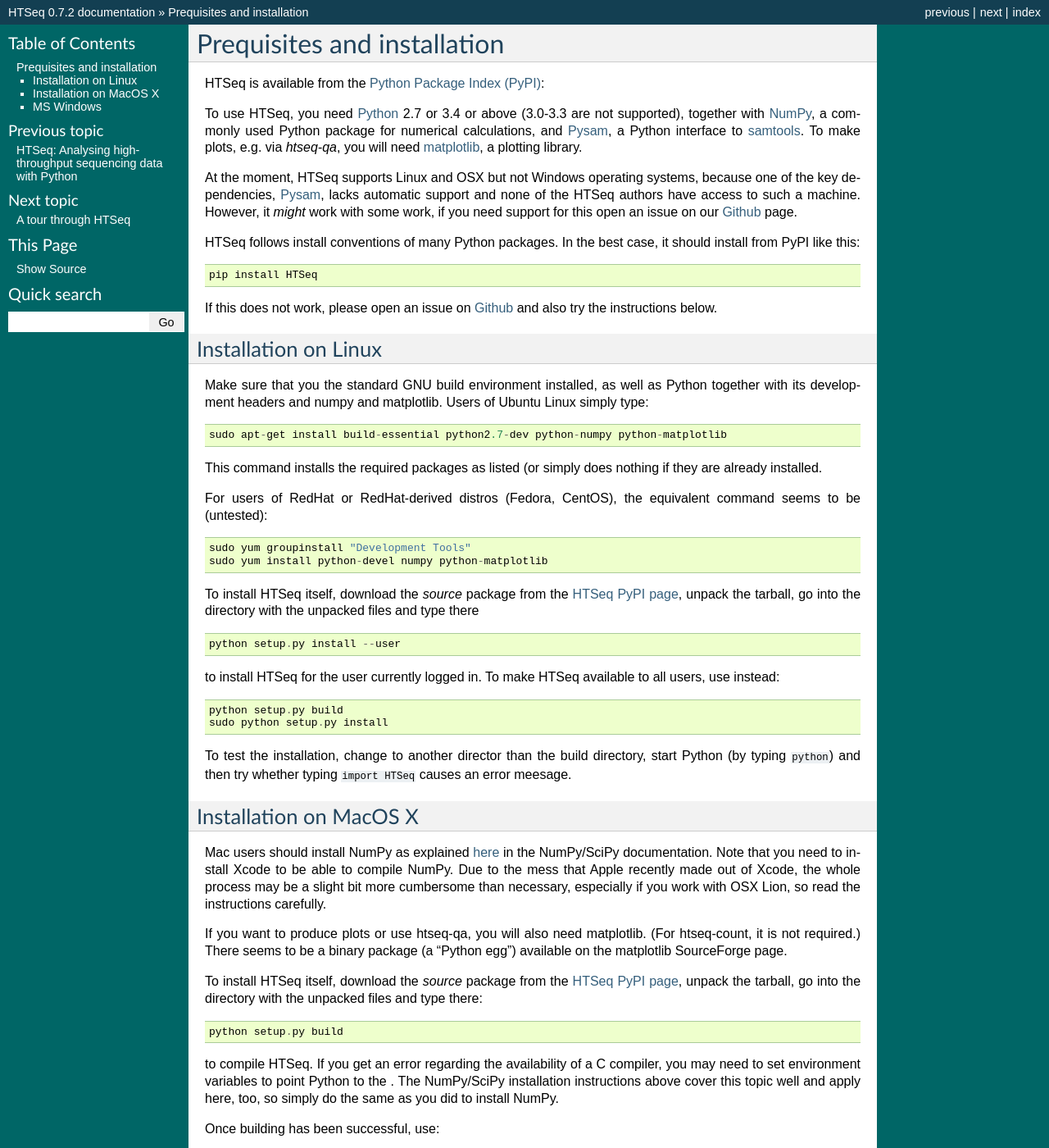
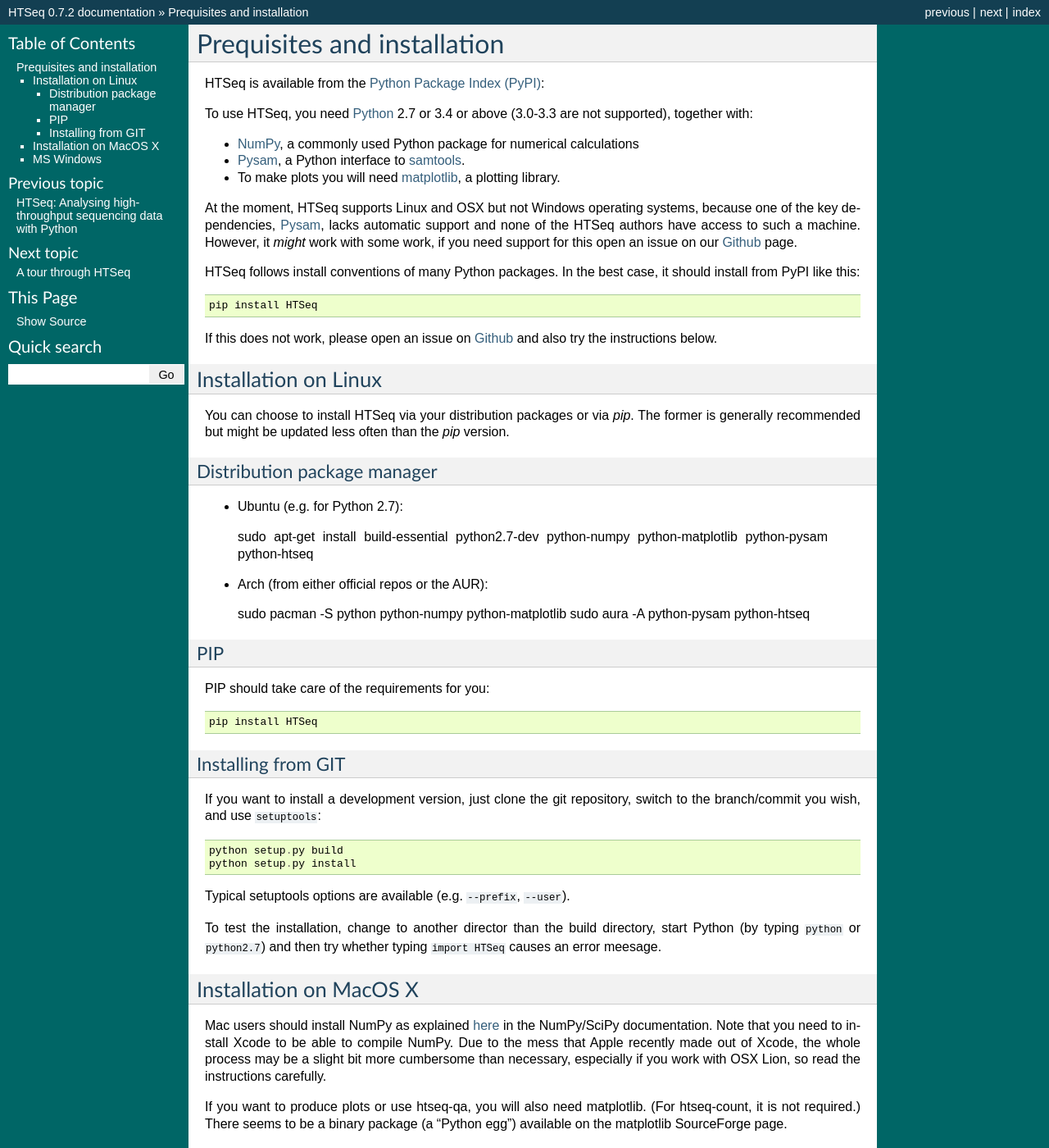
Before and after one commit to simon-anders/htseq, a Sphinx documentation site: the page built from python3/doc/install.rst, in a window 1280 px wide and 1400 px high. Shown: the whole window at 82% size. Built offline with Sphinx 7.4.7, drawn with Linux system fonts in a browser that asks for light colours.

Commit message:
Better install instructions

```diff
--- a/python3/doc/install.rst
+++ b/python3/doc/install.rst
@@ -7,9 +7,11 @@
 HTSeq is available from the `Python Package Index (PyPI)`_:
 
 To use HTSeq, you need Python_ 2.7 or 3.4 or above (3.0-3.3 are not supported),
-together with NumPy_, a commonly used Python package for numerical calculations,
-and Pysam_, a Python interface to samtools_. To make plots, e.g. via `htseq-qa`,
-you will need matplotlib_, a plotting library.
+together with:
+
+- NumPy_, a commonly used Python package for numerical calculations
+- Pysam_, a Python interface to samtools_.
+- To make plots you will need matplotlib_, a plotting library.
 
 At the moment, HTSeq supports Linux and OSX but not Windows operating systems,
 because one of the key dependencies, Pysam_, lacks automatic support and none
@@ -36,34 +38,40 @@
 Installation on Linux
 =====================
 
-Make sure that you the standard GNU build environment installed, as well as Python together with its development headers and numpy and matplotlib. Users of Ubuntu Linux simply type::
+You can choose to install HTSeq via your distribution packages or via `pip`. The former
+is generally recommended but might be updated less often than the `pip` version.
 
-   sudo apt-get install build-essential python2.7-dev python-numpy python-matplotlib
+Distribution package manager
+----------------------------
 
-This command installs the required packages as listed (or simply does nothing if they are already installed.
+- Ubuntu (e.g. for Python 2.7)::
 
-For users of RedHat or RedHat-derived distros (Fedora, CentOS), the equivalent command
-seems to be (untested)::
+ sudo apt-get install build-essential python2.7-dev python-numpy python-matplotlib python-pysam python-htseq
 
-   sudo yum groupinstall "Development Tools"
-   sudo yum install python-devel numpy python-matplotlib
+- Arch (from either official repos or the AUR)::
 
-To install HTSeq itself, download the *source* package from the `HTSeq PyPI page`_, unpack the tarball,
-go into the directory with the unpacked files and type there
+  sudo pacman -S python python-numpy python-matplotlib
+  sudo aura -A python-pysam python-htseq
 
-.. _`HTSeq PyPI page`: http://pypi.python.org/pypi/HTSeq
+PIP
+---
+PIP should take care of the requirements for you::
 
-::
+  pip install HTSeq
 
-   python setup.py install --user
 
-to install HTSeq for the user currently logged in. To make HTSeq available to all users, use instead::
+Installing from GIT
+-------------------
+If you want to install a development version, just clone the git repository, switch to the branch/commit
+you wish, and use ``setuptools``::
 
    python setup.py build
-   sudo python setup.py install
+   python setup.py install
+
+Typical setuptools options are available (e.g. ``--prefix``, ``--user``).
 
 To test the installation, change to another director than the build directory, start Python
-(by typing ``python``) and then try whether typing ``import HTSeq`` causes an error meesage.
+(by typing ``python`` or ``python2.7``) and then try whether typing ``import HTSeq`` causes an error meesage.
 
 Installation on MacOS X
 =======================
```
